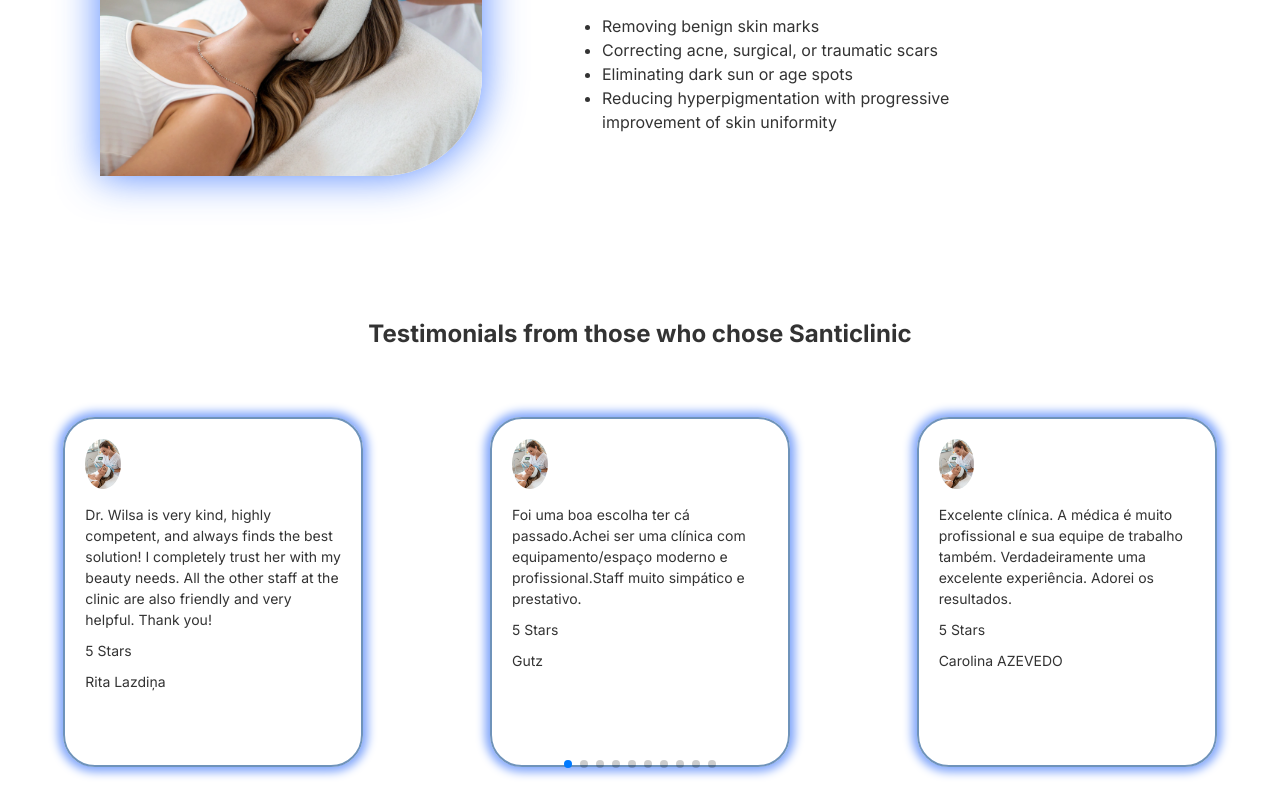
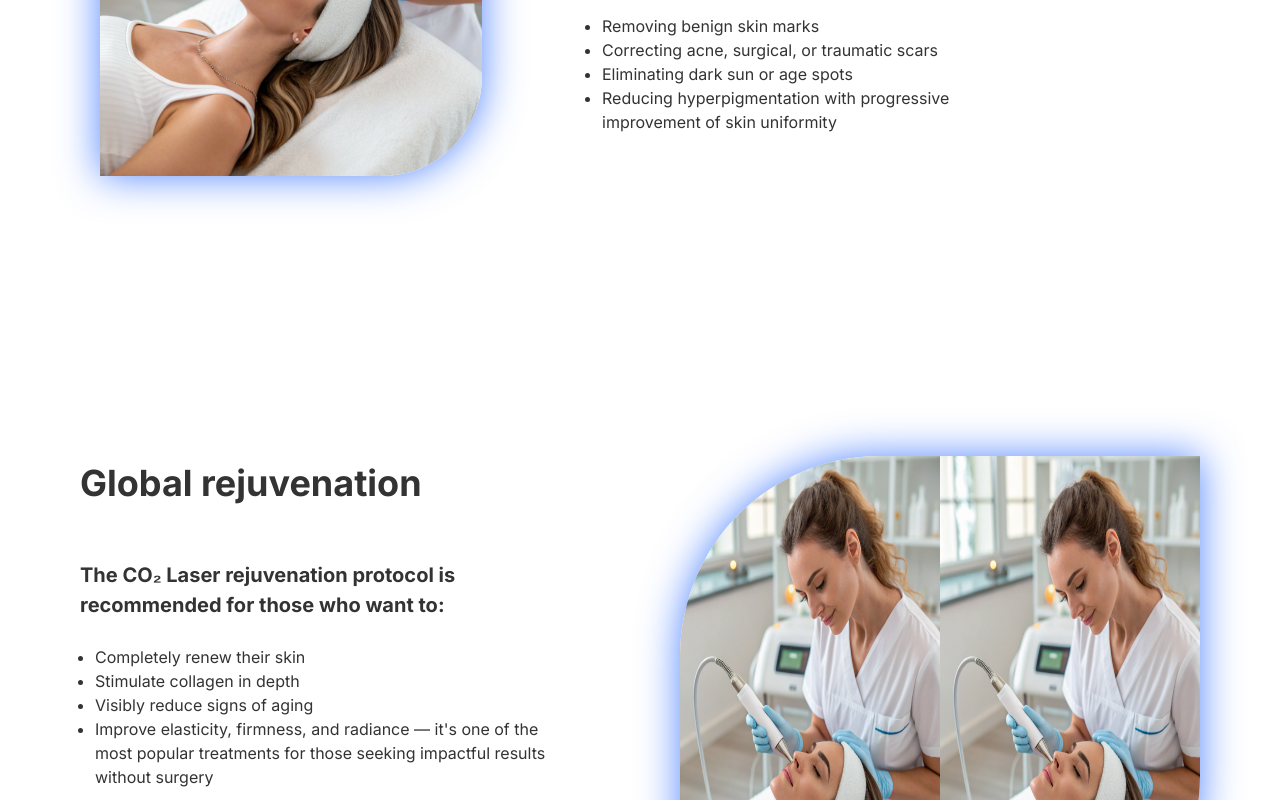
Before and after one commit to Webtech87/LazerCO2, a React (Vite) app in the folder client/: page / in a window 1280 px wide. Shown: the part 4830-5630 px from the top of the page. Built offline with nearby package versions, Linux system fonts and the light colour scheme.

Commit message:
[UPDATE] Correct components order in App.tsx and add padding-left to ul in KeyAreas and Rejuvenescimento

```diff
--- a/client/src/App.tsx
+++ b/client/src/App.tsx
@@ -40,8 +40,8 @@ const App = () => {
             <KeyAreas/>
             <Blefaroplastia/>
             <SkinMarks/>
+            <Rejuvenescimento />
             <Followers/>
-            <Rejuvenescimento />
             <Footer />
         </div>
     );
--- a/client/src/components/KeyAreas/KeyAreas.css
+++ b/client/src/components/KeyAreas/KeyAreas.css
@@ -71,4 +71,5 @@ body {
 
 .info-text ul {
     margin-top: 5%;
+    padding-left: 15px;
 }
--- a/client/src/components/Rejuvenescimento/Rejuvenescimento.css
+++ b/client/src/components/Rejuvenescimento/Rejuvenescimento.css
@@ -71,4 +71,5 @@ body {
 
 .info-text ul {
     margin-top: 5%;
+    padding-left: 15px;
 }
```
